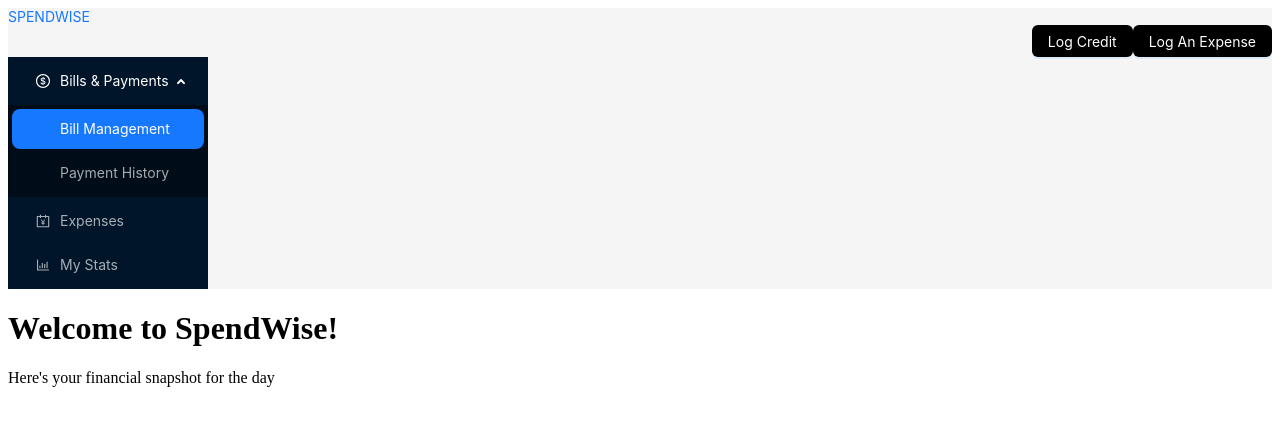
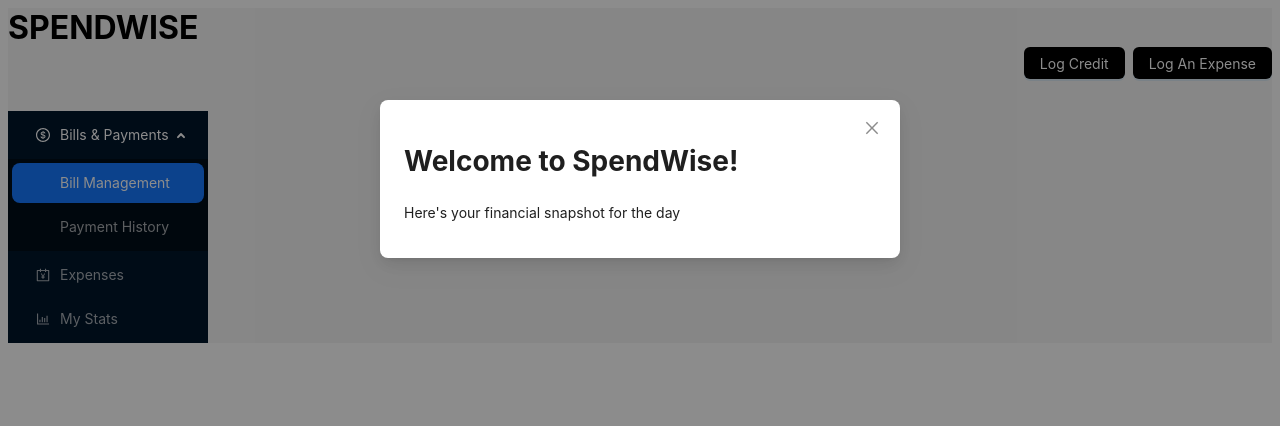
Before and after one commit to zeenat-abedin/spendwise, a React (Create React App) app: page / in a window 1280 px wide. Shown: the top 426 px of the page. Built offline with nearby package versions, Linux system fonts and the light colour scheme.

Commit message:
move WelcomeScreen to AppLayout and add modal

```diff
--- a/src/components/AppLayout.jsx
+++ b/src/components/AppLayout.jsx
@@ -1,14 +1,27 @@
+import { useState } from "react";
 import { Outlet } from "react-router-dom";
+
+import { Modal } from "antd";
 
 import Header from "./Header";
 import Dashboard from "./Dashboard";
+import WelcomeScreen from "./WelcomeScreen";
 
-function AppLayout (){
+function AppLayout() {
+  const [isModalOpen, setIsModalOpen] = useState(true);
+
+  const handleModalClose = () => {
+    setIsModalOpen(false);
+  };
+
   return (
     <div>
       <Header />
       <Dashboard/>
       <Outlet />
+      <Modal open={isModalOpen} onCancel={handleModalClose} footer={null}>
+        <WelcomeScreen onClose={handleModalClose} />
+      </Modal>
     </div>
   )
 };
--- a/src/components/Header.jsx
+++ b/src/components/Header.jsx
@@ -4,6 +4,12 @@ import styled from 'styled-components';
 import { Button, Layout } from 'antd';
 
 function Header() {
+
+const HeaderText = styled.div`
+  font-size: 2rem;
+  font-weight: bold;
+  color: #000000;
+`;
 
 const ButtonContainer = styled.div`
   .ant-btn-primary {
@@ -14,9 +20,11 @@ const ButtonContainer = styled.div`
   return (
     <Layout>
       <Link to="/" >
-        SPENDWISE
+        <HeaderText>
+          SPENDWISE
+        </HeaderText>
       </Link>
-      <ButtonContainer style={{display: 'flex', justifyContent: "flex-end"}}>
+      <ButtonContainer style={{display: 'flex', justifyContent: "flex-end", alignItems: 'center', gap: '0.5rem', marginBottom: '2rem'}}>
       <Button type='primary'>
         Log Credit
       </Button>
--- a/src/components/WelcomeScreen.jsx
+++ b/src/components/WelcomeScreen.jsx
@@ -3,8 +3,8 @@ import React from 'react'
 function WelcomeScreen() {
   return (
     <div>
-        <h1>Welcome to SpendWise!</h1>
-        <p>Here's your financial snapshot for the day</p>
+      <h1>Welcome to SpendWise!</h1>
+      <p>Here's your financial snapshot for the day</p>
     </div>
   )
 }
```
Also changed, not shown: src/App.js (+1 -7 lines).
